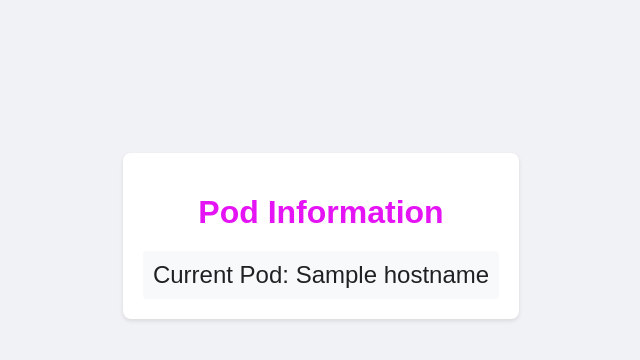
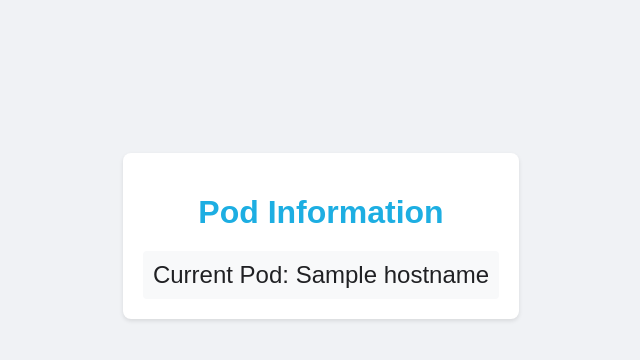
Before and after one commit to dellabeneta/project-argocd, a Python web app: template app/src/templates/index.html in a window 1280 px wide. Shown: the part 164-524 px from the top of the page, without its empty margins (319-959 px from the left). Run offline with Jinja, Linux system fonts and the light colour scheme; the template is opened without the code that fills it: most values are stand-ins (such as "Sample title", 1, 10 or a date in 2020).

Commit message:
mudanca no css para o index.html

```diff
--- a/app/src/templates/index.html
+++ b/app/src/templates/index.html
@@ -21,7 +21,7 @@
             box-shadow: 0 2px 4px rgba(0, 0, 0, 0.1);
         }
         h1 {
-            color: #e514f4;
+            color: #1daee2;
             margin-bottom: 20px;
         }
         .hostname {
```
